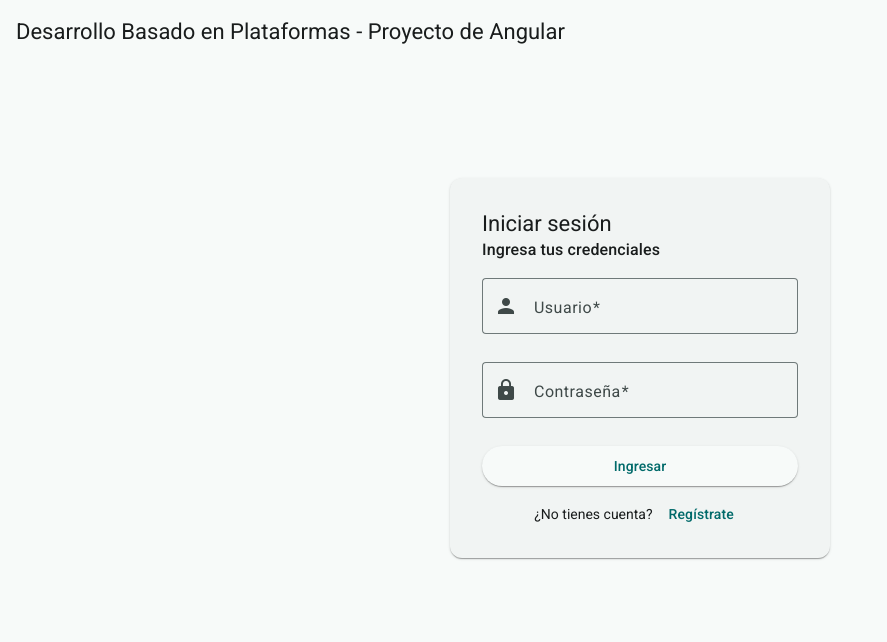
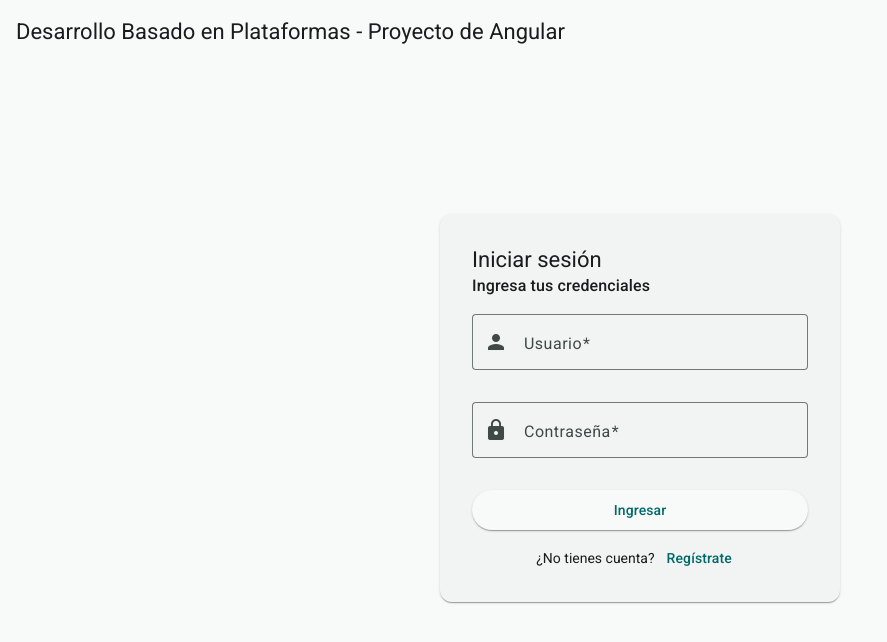
Before and after one commit to Daniel55-55/proyecto-galletas-frontend, an Angular app: page /login in a window 1280 px wide. Shown: the top 642 px of the page, without its empty margins (0-887 px from the left). Built offline with nearby package versions, Linux system fonts and the light colour scheme.

Commit message:
Adjust login CSS for improved layout and spacing

```diff
--- a/src/app/vistas/login/login.css
+++ b/src/app/vistas/login/login.css
@@ -2,31 +2,30 @@
   display: flex;
   justify-content: center;
   align-items: center;
-  min-height: 70vh;
+  min-height: 80vh;
 }
 
 .login-tarjeta {
   width: 100%;
-  max-width: 380px;
+  max-width: 400px;
   padding: 16px;
 }
 
 .login-formulario {
   display: flex;
   flex-direction: column;
-  gap: 8px;
+  gap: 12px;
   margin-top: 16px;
 }
 
 .login-error {
   color: #d32f2f;
+  font-size: 14px;
   margin: 0;
-  font-size: 14px;
 }
 
 .login-acciones {
   display: flex;
   justify-content: center;
   align-items: center;
-  gap: 4px;
 }
```
